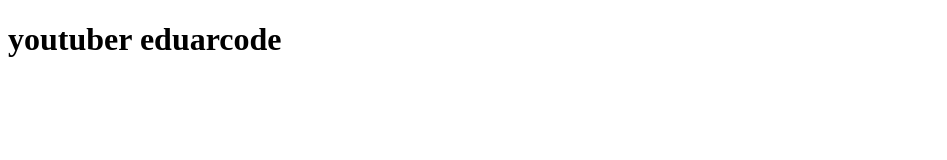
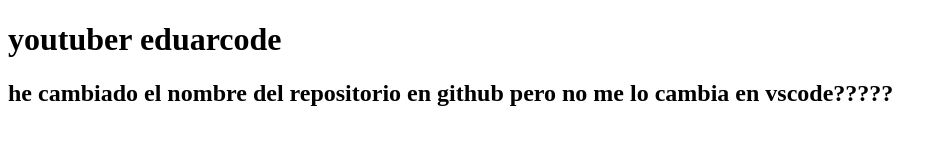
Before and after one commit to manuelnebo/eduarcodeyoutube, a plain HTML site: page index.html in a window 1280 px wide. Shown: the whole page, without its empty margins (0-947 px from the left). Drawn offline with Linux system fonts and the light colour scheme.

Commit message:
segundo commit

```diff
--- a/index.html
+++ b/index.html
@@ -9,6 +9,7 @@
 
 <body>
     <h1>youtuber eduarcode</h1>
+    <h2>he cambiado el nombre del repositorio en github pero no me lo cambia en vscode?????</h2>
 </body>
 
 </html>
```
